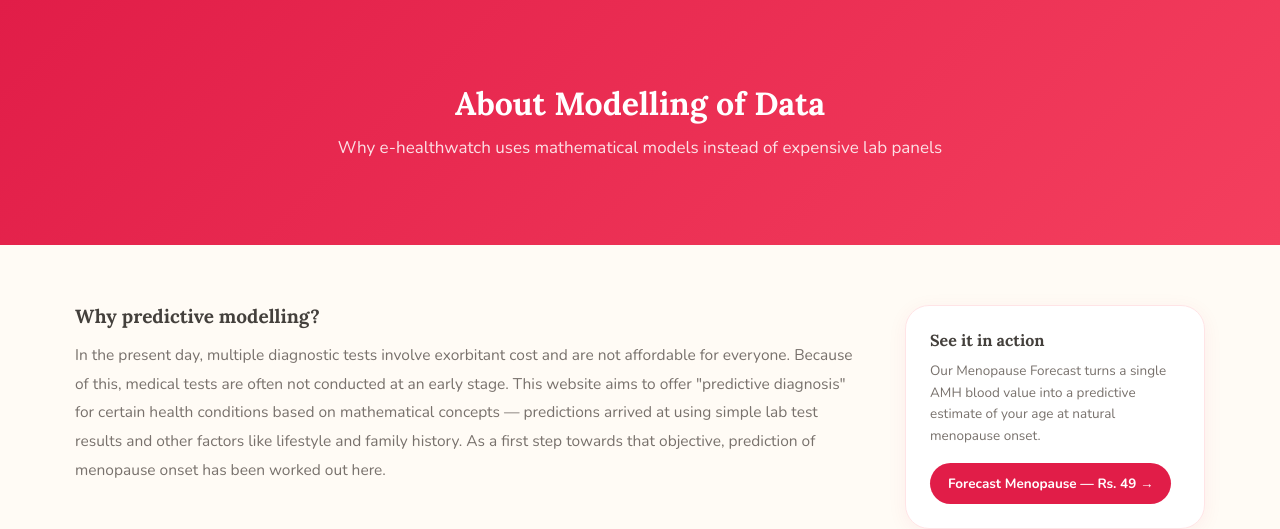
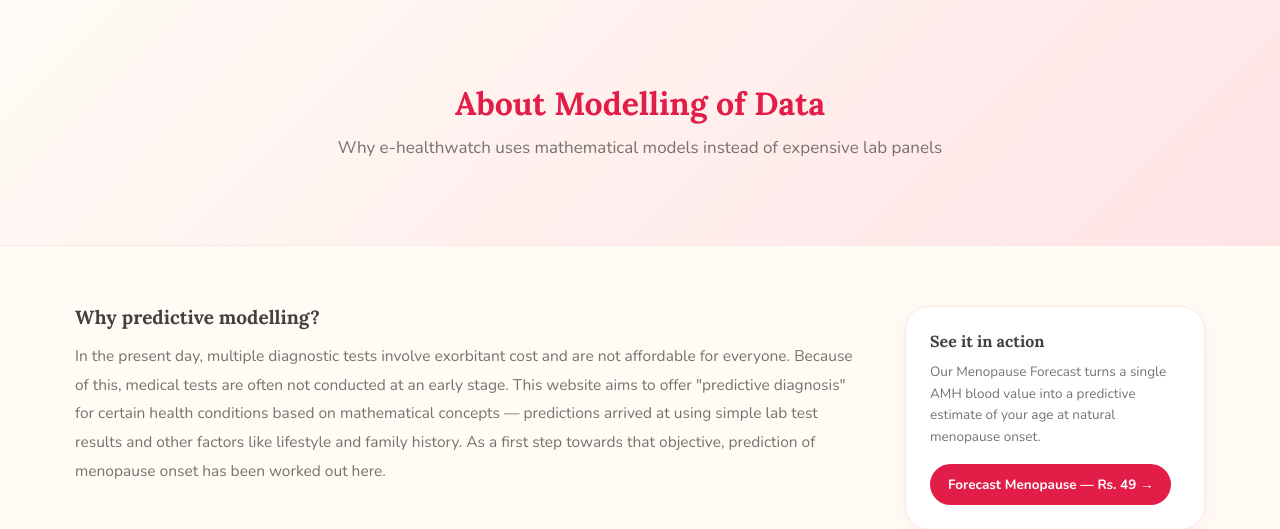
Before and after one commit to haresh1846/e-Healthwatchzip, a Node server app: page /data.asp in a window 1280 px wide. Shown: the part 81-610 px from the top of the page. Run offline with Node 20, Linux system fonts and the light colour scheme; some libraries are stand-ins or nearby versions.

Commit message:
Replace the solid rose banner with the homepage's soft gradient
The content-page banner (#banner-section) used a bold solid
rose-to-pink gradient block with white text — a hard, jarring wall of
color that broke visual continuity with the rest of the site. Replaced
it with the same soft cream-to-blush gradient the homepage hero
already uses, with the heading in rose (matching .aboutpage-title's
existing convention) and the subtitle in muted stone, plus a thin
rose-tinted border to separate it from the content below. Reads as one
consistent, elegant design instead of a loud color block.

Co-Authored-By: Claude Fable 5 <noreply@anthropic.com>
Claude-Session: https://claude.ai/code/session_01AU1gUSsUNEUDjjxYW4thS2

```diff
--- a/public/css/custom.css
+++ b/public/css/custom.css
@@ -1075,13 +1075,14 @@ textarea.ehw-contact__input { height:120px;resize:none; }
 
 /* ── Inner page styles ──────────────────────────────────────────── */
 #banner-section {
-  background:linear-gradient(135deg,var(--rose) 0%,#f43f5e 100%);
-  padding:64px 24px;text-align:center;color:white;
+  background:linear-gradient(135deg,var(--cream) 0%,#ffe4e6 100%);
+  padding:64px 24px;text-align:center;
+  border-bottom:1px solid var(--rose-100);
 }
 #banner-section .container-fluid { text-align:center; }
-#banner-section h2, .banner-placeholder h2 { font-family:var(--font-serif);font-size:32px;color:white;margin:0;text-align:center; }
-.banner-placeholder { width:100%;color:white;padding:20px 0;text-align:center; }
-.banner-placeholder p { margin-top:10px;opacity:.85;font-size:17px; }
+#banner-section h2, .banner-placeholder h2 { font-family:var(--font-serif);font-size:32px;color:var(--rose);margin:0;text-align:center; }
+.banner-placeholder { width:100%;color:var(--stone-dark);padding:20px 0;text-align:center; }
+.banner-placeholder p { margin-top:10px;color:var(--stone);font-size:17px; }
 #about-cont { padding:60px 0;background:var(--cream); }
 .aboutpage-title { font-family:var(--font-serif);font-size:26px;color:var(--rose);margin-bottom:18px; }
 .aboutpage-content { line-height:1.85;color:var(--stone);font-size:15px; }
```
